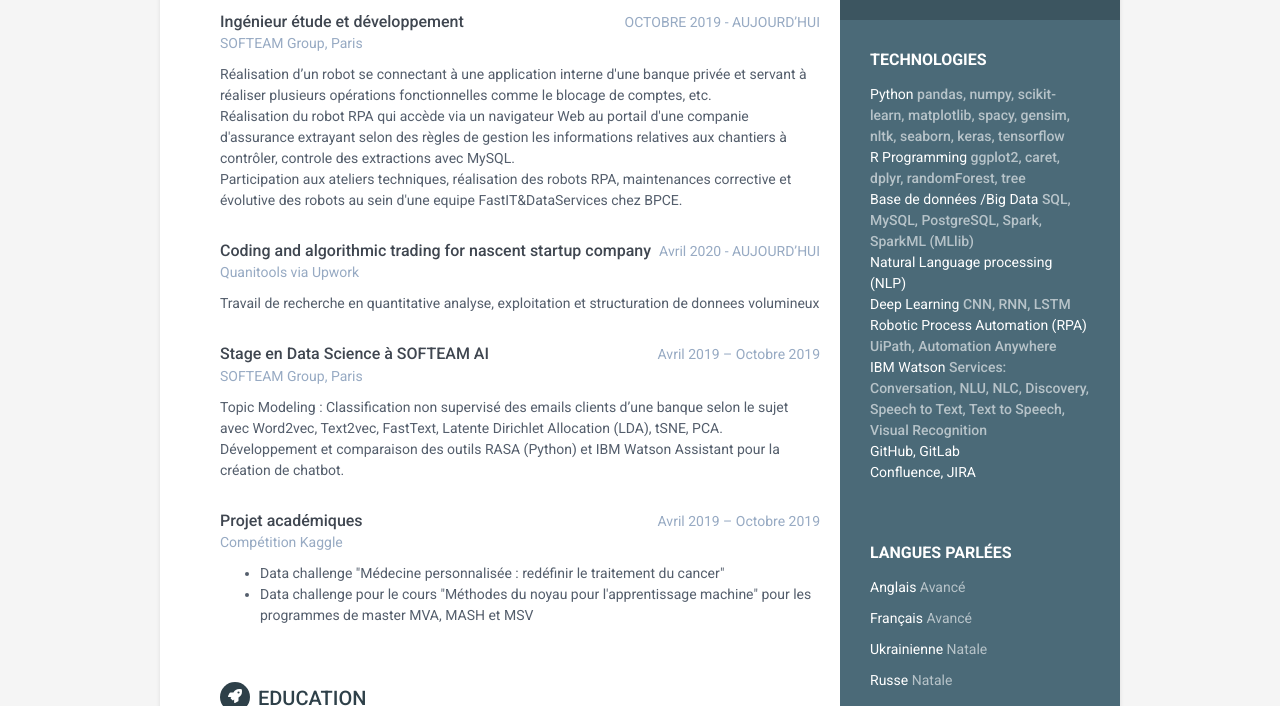
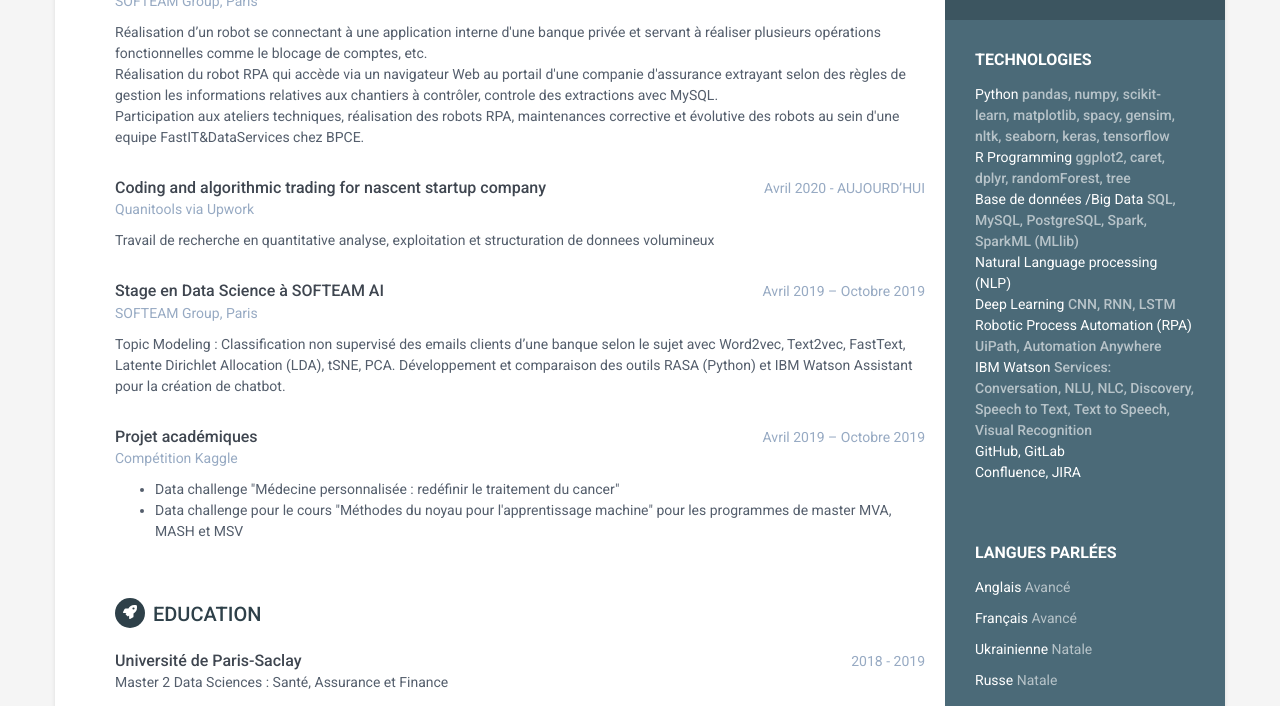
Before and after one commit to NikaChe/CV, a plain HTML site: page index.html in a window 1280 px wide. Shown: the part 404-1110 px from the top of the page. Drawn offline with Linux system fonts and the light colour scheme.

Commit message:
corrections

```diff
--- a/assets/css/orbit-6.css
+++ b/assets/css/orbit-6.css
@@ -43,7 +43,7 @@ p {
 
 .wrapper {
   background: #4B6A78;
-  max-width: 960px;
+  max-width: 1170px;
   margin: 0 auto;
   margin-top: 30px;
   margin-bottom: 30px;
```
Also changed, not shown: assets/en.html (line endings or trailing spaces), 1 other file.
